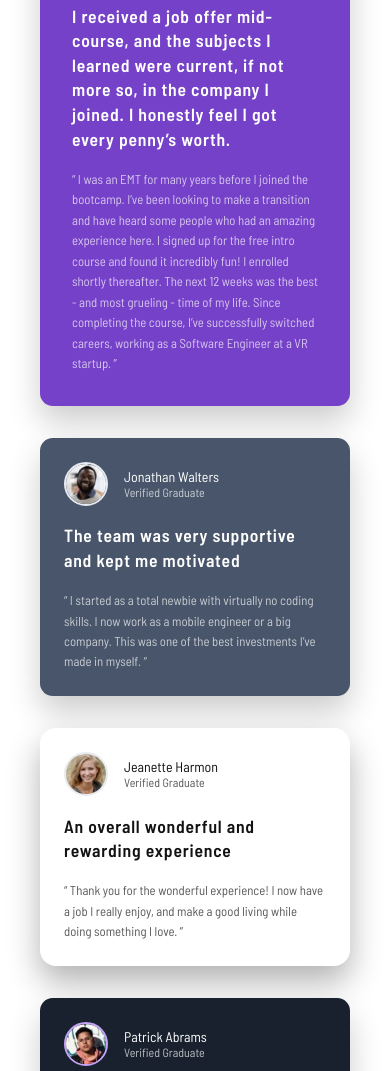
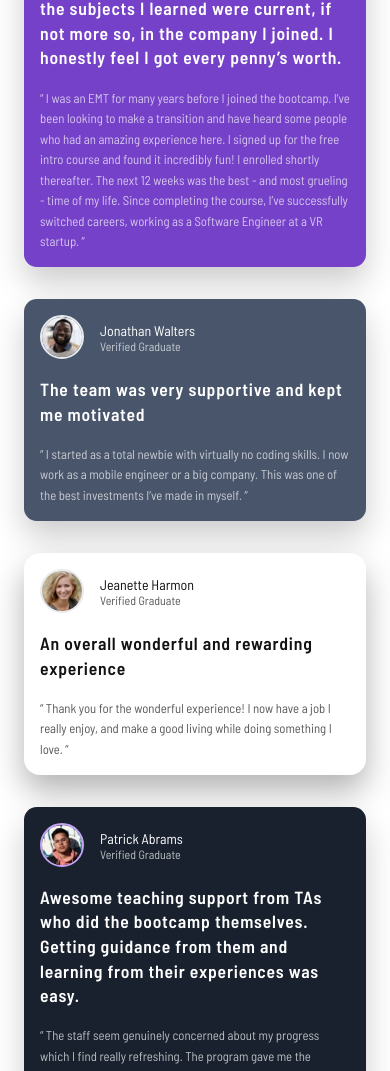
Before and after one commit to CrisMC01/Testimonials-grid-section-main, a plain HTML site: page index.html in a window 390 px wide. Shown: the part 130-1201 px from the top of the page. Drawn offline with Linux system fonts and the light colour scheme.

Commit message:
Add files via upload

```diff
--- a/css/style.css
+++ b/css/style.css
@@ -9,6 +9,8 @@
    --grey_500 : hsl(217, 19%, 35%);
    --dark_blue : hsl(219, 29%, 14%);
    --black : hsl(0, 0%, 7%);
+   --shadow-sm: 0 1rem 2rem rgba(0, 0, 0, 0.2);
+   --shadow-lg: 0 1rem 2rem rgba(0, 0, 0, 0.3);
 }
 /*MOBILE FIRST*/
 body{
@@ -19,7 +21,7 @@ body{
     flex-direction: column;
     justify-content: space-around;
     color: var(--white);
-    padding: 2rem 2rem;
+    padding: clamp(1rem, 4vw, 2rem);
 
 }
 main{
@@ -30,43 +32,43 @@ main{
     display: flex;
     flex-direction: column;
     gap:2rem;
-    margin-bottom: 2rem;
+    margin-block-end: 2rem;
 }
 
 /* =================CARDS =======================*/
 .card-one{
         background: var(--purple_500);
         border-radius: 0.8rem;
-        padding: 2rem;
+        padding: clamp(1rem, 4vw, 2rem);
         display: flex;
         flex-direction: column;
-        box-shadow: 0 1rem 2rem rgba(0, 0, 0, 0.2);
+        box-shadow: var(--shadow-sm);
 }
 .card-two{
         background: var(--grey_500);
         border-radius: 0.8rem;
-        padding: 1.5rem;
-        box-shadow: 0 1rem 2rem rgba(0, 0, 0, 0.2);
+        padding: clamp(1rem, 3vw, 1.5rem);
+        box-shadow: var(--shadow-sm);
 }
 .card-three{
         background: var(--white);
         color : var(--black);
         border-radius: 1rem;
-        padding: 1.5rem;
-        box-shadow: 0 1rem 2rem rgba(0, 0, 0, 0.3);
+        padding: clamp(1rem, 3vw, 1.5rem);
+        box-shadow: var(--shadow-lg);
 }
 .card-four{
         background: var(--dark_blue);
         border-radius: 0.8rem;
-        padding: 1.5rem;
-        box-shadow: 0 1rem 2rem rgba(0, 0, 0, 0.2);
+        padding: clamp(1rem, 3vw, 1.5rem);
+        box-shadow: var(--shadow-sm);
 }
 .card-five{
         background: var(--white);
         color : var(--black);
         border-radius: 0.8rem;
-        padding: 1.5rem;
-        box-shadow: 0 1rem 2rem rgba(0, 0, 0, 0.3);
+        padding: clamp(1rem, 3vw, 1.5rem);
+        box-shadow: var(--shadow-lg);
 }
 .card-header{
         display: flex;
@@ -97,7 +99,7 @@ main{
     font-weight: 600;
     font-size: 1.1rem;
     line-height: 1.4;
-    letter-spacing: 0.8px;
+    letter-spacing: 0.05rem;
 
 }
 .test-body{
--- a/index.html
+++ b/index.html
@@ -9,12 +9,13 @@
   <link rel="preconnect" href="https://fonts.googleapis.com">
   <link rel="preconnect" href="https://fonts.gstatic.com" crossorigin>
   <link href="https://fonts.googleapis.com/css2?family=Barlow+Semi+Condensed:ital,wght@0,100;0,200;0,300;0,400;0,500;0,600;0,700;0,800;0,900;1,100;1,200;1,300;1,400;1,500;1,600;1,700;1,800;1,900&display=swap" rel="stylesheet">
-  <title>Frontend Mentor | [Challenge Name Here]</title>
+  <title>Frontend Mentor | Testimonials</title>
 
   <link rel="stylesheet" href="css/style.css">
 
 </head>
 <main>
+  <h1 hidden >Frontend Mentor | Testimonials </h1>
   <div class="container">
       <div class="card-one">
         <div class="card-header">
```
